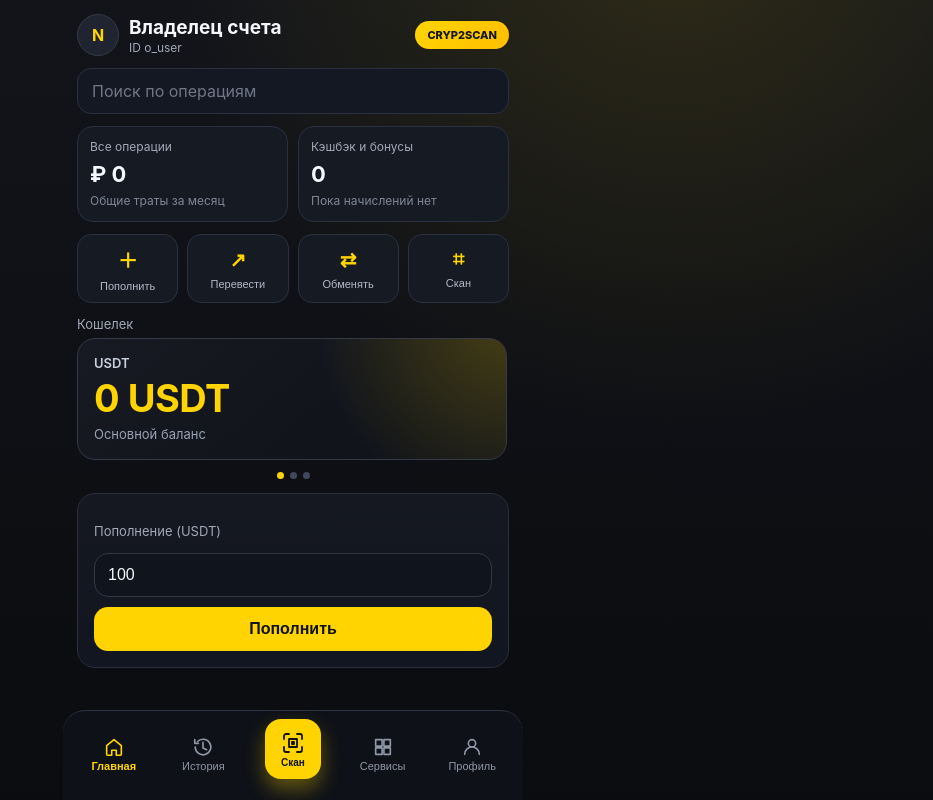
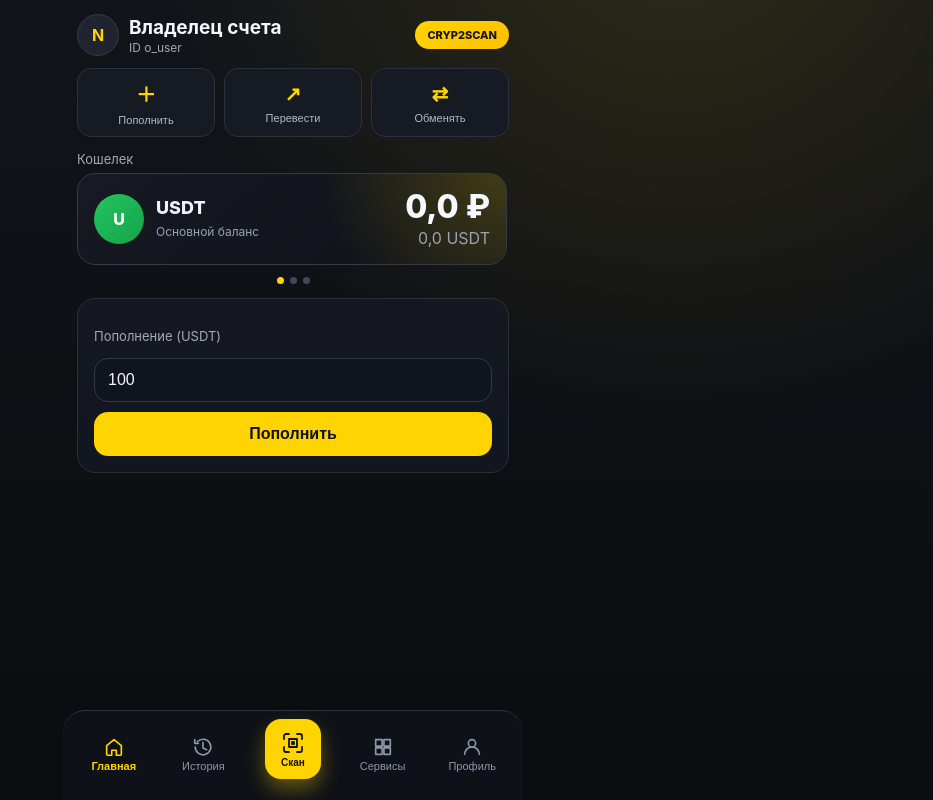
Before and after one commit to disa123155352/Cryp2Scan, a React app in the folder frontend/: page / in a window 1280 px wide. Shown: the whole page, without its empty margins (347-1280 px from the left). Built offline with nearby package versions, Linux system fonts and the light colour scheme; no server answers; the HTML template or start-up script is replaced by a standard one.

Commit message:
Home: remove extra blocks and restyle balance cards

```diff
--- a/frontend/src/pages/HomePage.jsx
+++ b/frontend/src/pages/HomePage.jsx
@@ -7,6 +7,7 @@ export default function HomePage({ homeData, telegramId, onTopUpDone }) {
   const [activeBalanceCard, setActiveBalanceCard] = useState(0);
   const shortId = telegramId?.slice(-6) || "000000";
   const balances = homeData?.balance || {};
+  const rateByCode = { USDT: 100, TON: 300, BTC: 9000000 };
 
   const balanceCards = [
     {
@@ -33,6 +34,12 @@ export default function HomePage({ homeData, telegramId, onTopUpDone }) {
     const index = Math.round(container.scrollLeft / cardWidth);
     setActiveBalanceCard(index);
   };
+
+  const formatNumber = (value) =>
+    Number(value || 0).toLocaleString("ru-RU", {
+      minimumFractionDigits: 1,
+      maximumFractionDigits: 2
+    });
 
   const topUp = async () => {
     const value = Number(amount);
@@ -64,21 +71,6 @@ export default function HomePage({ homeData, telegramId, onTopUpDone }) {
         <div className="home-badge">CRYP2SCAN</div>
       </section>
 
-      <section className="home-search">Поиск по операциям</section>
-
-      <section className="home-mini-cards">
-        <article className="mini-card">
-          <p>Все операции</p>
-          <h3>₽ 0</h3>
-          <span>Общие траты за месяц</span>
-        </article>
-        <article className="mini-card">
-          <p>Кэшбэк и бонусы</p>
-          <h3>0</h3>
-          <span>Пока начислений нет</span>
-        </article>
-      </section>
-
       <section className="home-actions">
         <button type="button" className="action-btn" onClick={topUp}>
           <span>＋</span>
@@ -92,10 +84,6 @@ export default function HomePage({ homeData, telegramId, onTopUpDone }) {
           <span>⇄</span>
           <small>Обменять</small>
         </button>
-        <button type="button" className="action-btn">
-          <span>⌗</span>
-          <small>Скан</small>
-        </button>
       </section>
 
       <section className="wallet-slider-wrap">
@@ -103,9 +91,21 @@ export default function HomePage({ homeData, telegramId, onTopUpDone }) {
         <div className="wallet-slider" onScroll={onBalanceScroll}>
           {balanceCards.map((card) => (
             <article className="wallet-card" key={card.code}>
-              <p className="wallet-card-code">{card.code}</p>
-              <h2 className="wallet-card-value">{card.amount} {card.code}</h2>
-              <span className="wallet-card-caption">{card.caption}</span>
+              <div className="wallet-row">
+                <div className="wallet-left">
+                  <div className={`wallet-coin ${card.code.toLowerCase()}`}>{card.code.slice(0, 1)}</div>
+                  <div>
+                    <p className="wallet-card-code">{card.code}</p>
+                    <span className="wallet-card-caption">
+                      {card.code === "USDT" ? "Основной баланс" : "Дополнительный баланс"}
+                    </span>
+                  </div>
+                </div>
+                <div className="wallet-right">
+                  <p className="wallet-rub">{formatNumber(card.amount * (rateByCode[card.code] || 0))} ₽</p>
+                  <p className="wallet-asset">{formatNumber(card.amount)} {card.code}</p>
+                </div>
+              </div>
             </article>
           ))}
         </div>
--- a/frontend/src/styles/app.css
+++ b/frontend/src/styles/app.css
@@ -92,51 +92,11 @@ body {
   font-weight: 800;
 }
 
-.home-search {
-  background: #141822;
-  border: 1px solid #2a3040;
-  color: #6f7788;
-  border-radius: 14px;
-  padding: 12px 14px;
-  margin-bottom: 12px;
-}
-
-.home-mini-cards {
-  display: grid;
-  grid-template-columns: 1fr 1fr;
-  gap: 10px;
-  margin-bottom: 12px;
-}
-
-.mini-card {
-  background: #151a23;
-  border: 1px solid #2a3040;
-  border-radius: 16px;
-  padding: 12px;
-}
-
-.mini-card p {
-  margin: 0;
-  color: var(--sub);
-  font-size: 12px;
-}
-
-.mini-card h3 {
-  margin: 7px 0 2px;
-  color: #f6f8ff;
-  font-size: 22px;
-}
-
-.mini-card span {
-  color: #7e8798;
-  font-size: 12px;
-}
-
 .home-actions {
   display: grid;
-  grid-template-columns: repeat(4, 1fr);
+  grid-template-columns: repeat(3, 1fr);
   gap: 9px;
-  margin-bottom: 12px;
+  margin-bottom: 14px;
 }
 
 .action-btn {
@@ -214,24 +174,69 @@ body {
   padding: 16px;
 }
 
-.wallet-card-code {
-  margin: 0;
-  color: #c8d0df;
-  font-size: 13px;
-  font-weight: 600;
+.wallet-row {
+  display: flex;
+  align-items: center;
+  justify-content: space-between;
+  gap: 12px;
 }
 
-.wallet-card-value {
-  margin: 8px 0 6px;
-  color: var(--yellow);
-  font-size: 38px;
-  line-height: 1;
-  letter-spacing: -0.5px;
+.wallet-left {
+  display: flex;
+  align-items: center;
+  gap: 12px;
+}
+
+.wallet-coin {
+  width: 50px;
+  height: 50px;
+  border-radius: 50%;
+  display: grid;
+  place-items: center;
+  color: #fff;
+  font-weight: 800;
+}
+
+.wallet-coin.usdt {
+  background: linear-gradient(135deg, #22c55e, #16a34a);
+}
+
+.wallet-coin.ton {
+  background: linear-gradient(135deg, #38bdf8, #0ea5e9);
+}
+
+.wallet-coin.btc {
+  background: linear-gradient(135deg, #f59e0b, #d97706);
+}
+
+.wallet-card-code {
+  margin: 0 0 2px;
+  color: #eef2fb;
+  font-size: 18px;
+  font-weight: 800;
 }
 
 .wallet-card-caption {
   color: #98a2b5;
-  font-size: 13px;
+  font-size: 12px;
+}
+
+.wallet-right {
+  text-align: right;
+}
+
+.wallet-rub {
+  margin: 0;
+  color: #f4f8ff;
+  font-size: 32px;
+  line-height: 1.05;
+  font-weight: 800;
+}
+
+.wallet-asset {
+  margin: 4px 0 0;
+  color: #9aa3b5;
+  font-size: 16px;
 }
 
 .wallet-dots {
```
